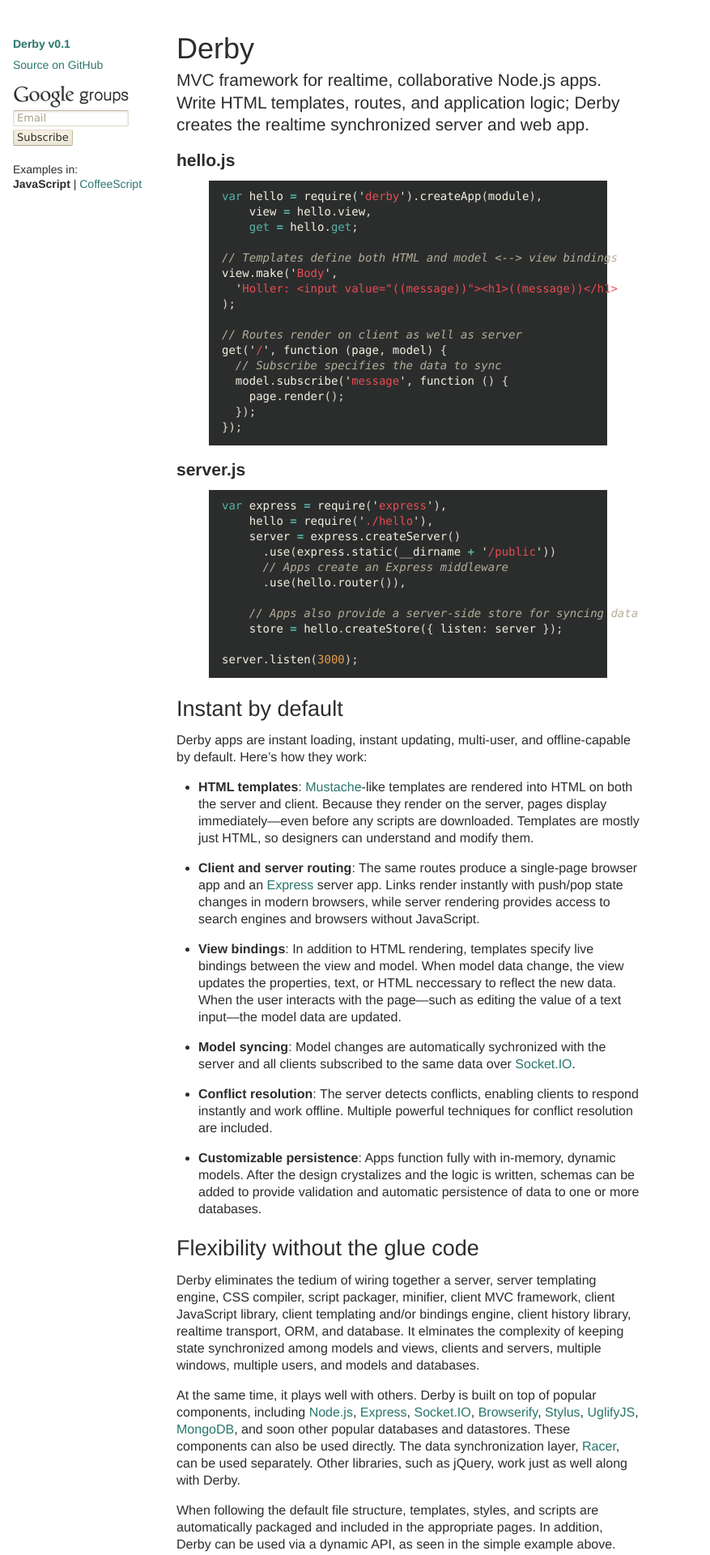
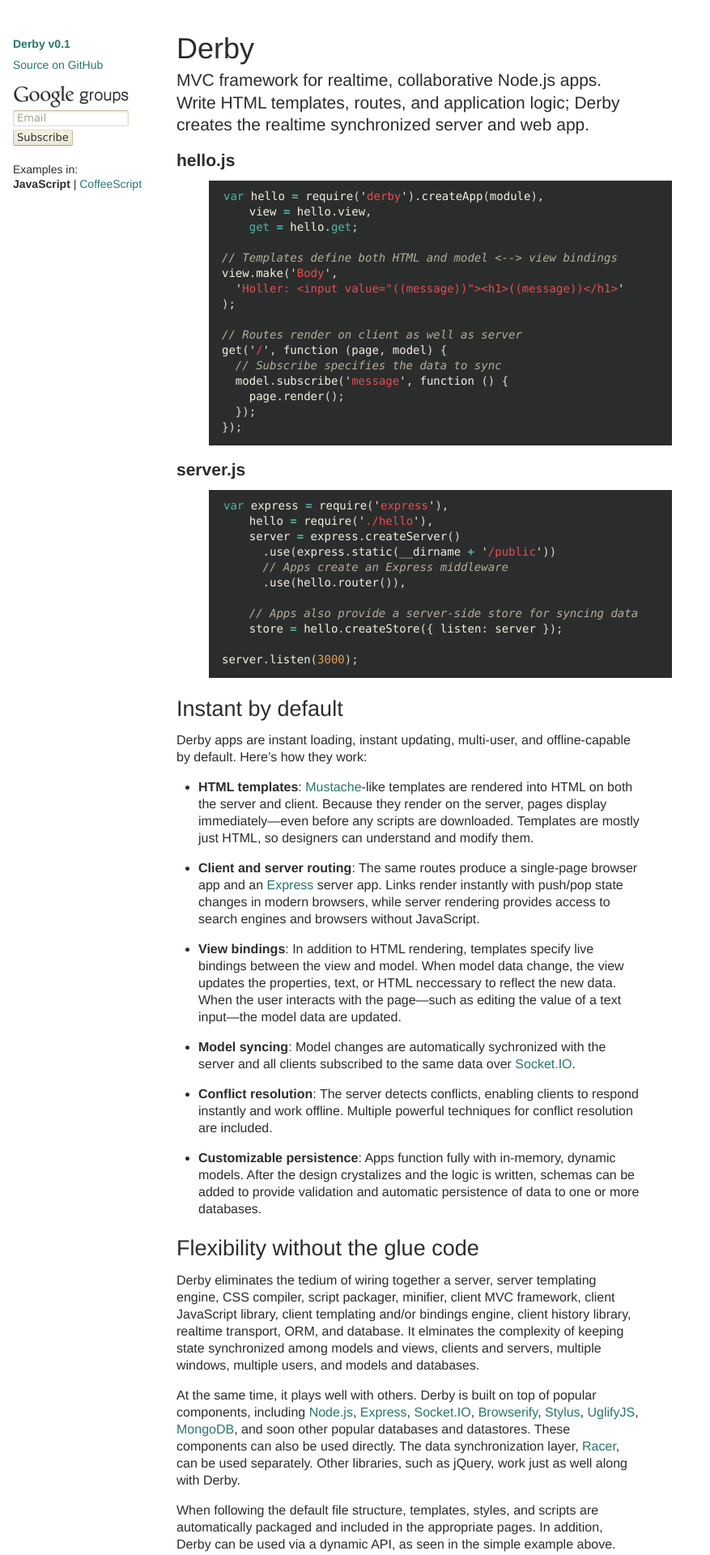
Before and after one commit to derbyjs/derby, a Jekyll site: the page built from index.md, in a window 1280 px wide. Shown: the top 1920 px of the page at 81% size, without its empty margins (0-877 px from the left). Built offline with Jekyll 4.4.1, drawn with Linux system fonts in a browser that asks for light colours; some of the changed text lies outside the part shown.

Commit message:
formatting

```diff
--- a/_layouts/default.html
+++ b/_layouts/default.html
@@ -52,15 +52,32 @@ a:visited{color: #78396a}
   font-weight: 300;
   margin-top: -8px;
 }
+code,pre{
+  background: #f6f0e1;
+  border: 1px;
+  border-radius: 3px;
+  padding: 2px;
+}
+pre{
+  background: #f6f0e1;
+  margin: -4px 0 16px;
+  padding: 10px 16px 13px;
+  width: 540px;
+}
 .highlight{
+  border-radius: 3px;
   background: #2b2d2d;
   color: #f6f0e1;
 }
-pre{
-  margin: -4px 0 16px;
-  padding: 10px 16px 13px;
-  border-radius: 3px;
-  width: 540px;
+.highlight > pre{
+  background: #2b2d2d;
+  border: 0;
+  border-radius: 0;
+}
+pre > code{
+  background: transparent;
+  border: 0;
+  border-radius: 0;
 }
 #groups-form{
   padding: 8px 0 16px;
```
Also changed, not shown: index.md (+1 -1 lines).
